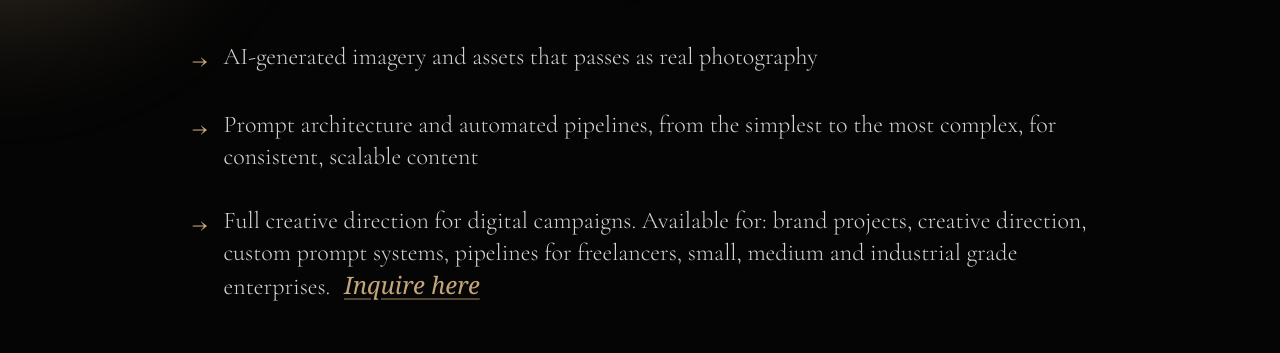
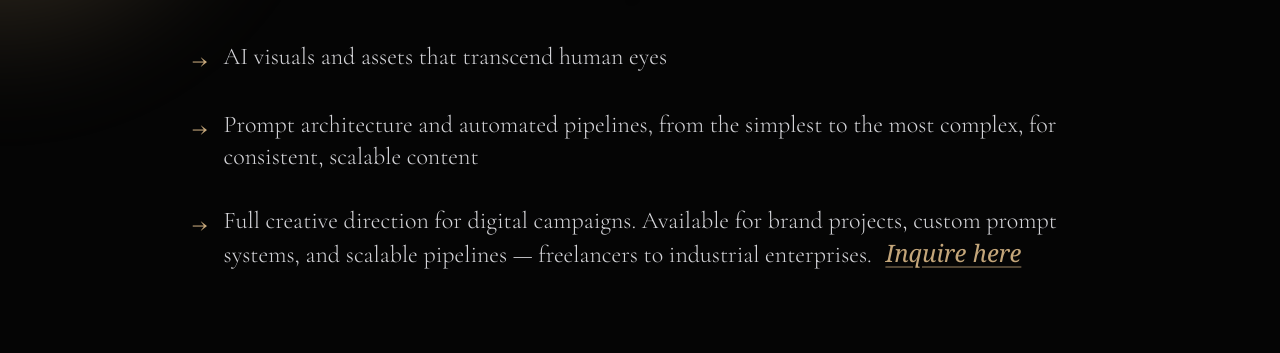
Before and after one commit to gabrieldcpaiva/Operation-Portfolio, a React (Vite) app: page / in a window 1280 px wide. Shown: the part 999-1352 px from the top of the page. Built offline with nearby package versions, Linux system fonts and the light colour scheme; a web font is replaced by a local one.

Commit message:
Update About section copy and link to inquiries form

```diff
--- a/App.jsx
+++ b/App.jsx
@@ -327,7 +327,7 @@ const App = () => {
           <div className="flex flex-col items-start text-left space-y-6 md:space-y-8 w-full max-w-4xl">
             <p className="flex text-lg md:text-2xl text-zinc-300 font-light leading-relaxed">
               <span className="text-[#c4a67a] mr-4 mt-1 font-bold">→</span>
-              <span>AI-generated imagery and assets that passes as real photography</span>
+              <span>AI visuals and assets that transcend human eyes</span>
             </p>
             <p className="flex text-lg md:text-2xl text-zinc-300 font-light leading-relaxed">
               <span className="text-[#c4a67a] mr-4 mt-1 font-bold">→</span>
@@ -335,7 +335,7 @@ const App = () => {
             </p>
             <p className="flex text-lg md:text-2xl text-zinc-300 font-light leading-relaxed">
               <span className="text-[#c4a67a] mr-4 mt-1 font-bold">→</span>
-              <span>Full creative direction for digital campaigns. Available for: brand projects, creative direction, custom prompt systems, pipelines for freelancers, small, medium and industrial grade enterprises. <a href="#inquiries" className="text-[#c4a67a] hover:text-white transition-colors underline decoration-[#c4a67a]/40 hover:decoration-white underline-offset-4 ml-2 italic font-serif">Inquire here</a></span>
+              <span>Full creative direction for digital campaigns. Available for brand projects, custom prompt systems, and scalable pipelines — freelancers to industrial enterprises. <a href="#inquiries" className="text-[#c4a67a] hover:text-white transition-colors underline decoration-[#c4a67a]/40 flex-shrink-0 hover:decoration-white underline-offset-4 ml-2 italic font-serif inline-block">Inquire here</a></span>
             </p>
           </div>
           <div className="w-16 md:w-24 h-[1px] bg-[#c4a67a]/40 mt-16 md:mt-24 mx-auto"></div>
```
